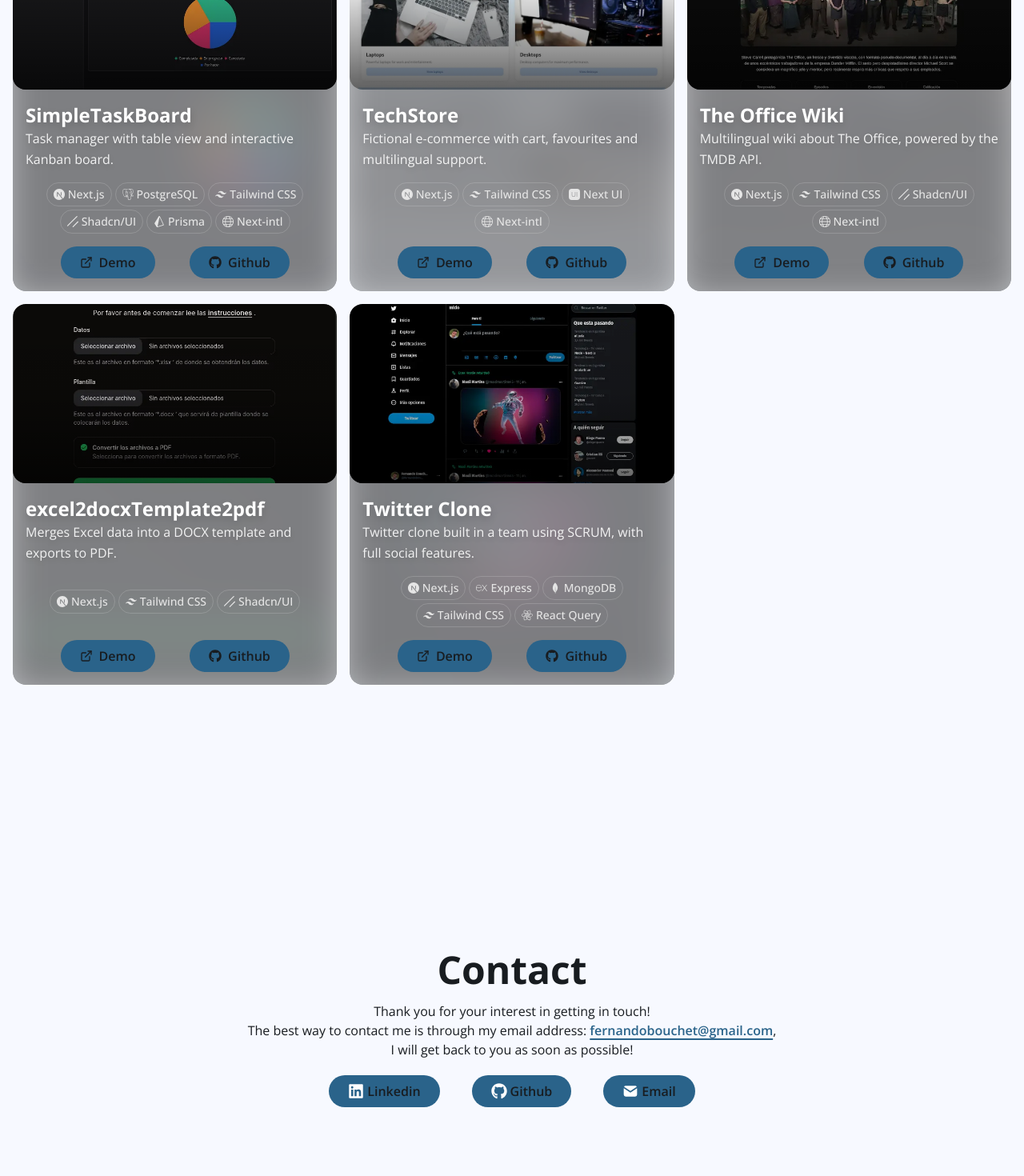
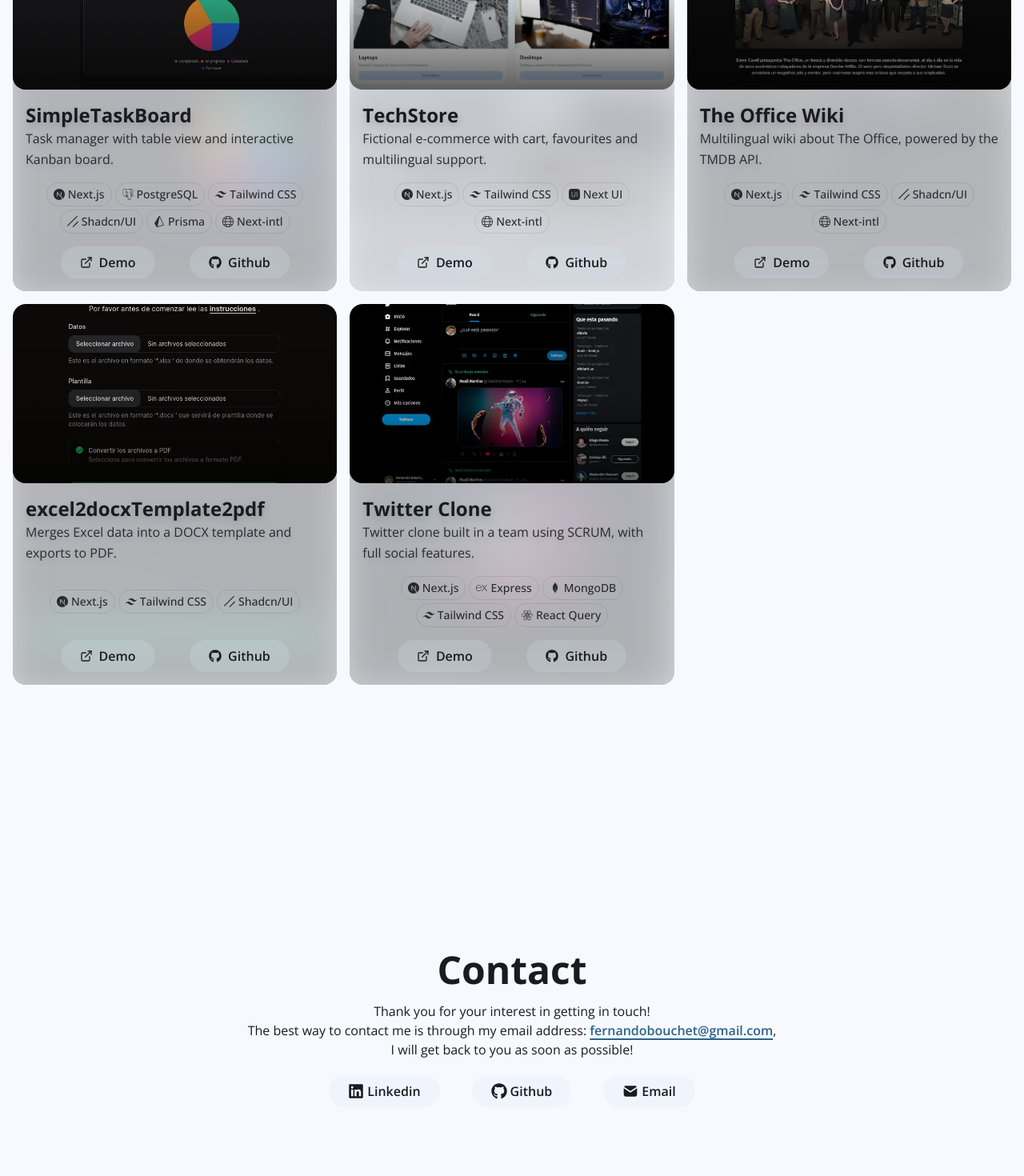
Before and after one commit to fernandobouchet/fernandobouchet.github.io, a Next.js app: page / in a window 1280 px wide. Shown: the part 1080-2550 px from the top of the page at 80% size. Built offline with nearby package versions, Linux system fonts and the light colour scheme.

Commit message:
feat: update styles

```diff
--- a/components/contact/contact-links.tsx
+++ b/components/contact/contact-links.tsx
@@ -8,19 +8,19 @@ const links = [
   {
     id: 1,
     link: "https://www.linkedin.com/in/fernandobouchet",
-    icon: <FaLinkedin className="link-icon" />,
+    icon: <FaLinkedin className="link-icon text-foreground" />,
     name: "Linkedin",
   },
   {
     id: 2,
     link: "https://github.com/fernandobouchet",
-    icon: <FaGithub className="link-icon" />,
+    icon: <FaGithub className="link-icon text-foreground" />,
     name: "Github",
   },
   {
     id: 3,
     link: "mailto:fernandobouchet@gmail.com",
-    icon: <TbMailFilled className="link-icon" />,
+    icon: <TbMailFilled className="link-icon text-foreground" />,
     name: "Email",
   },
 ];
@@ -55,7 +55,7 @@ const ContactLinks = () => {
             },
           }}
         >
-          <ButtonLink link={link.link} icon={link.icon}>
+          <ButtonLink link={link.link} icon={link.icon} variant="ghost">
             {link.name}
           </ButtonLink>
         </motion.li>
--- a/components/header/nav-item.tsx
+++ b/components/header/nav-item.tsx
@@ -22,8 +22,8 @@ const NavItem = ({ title, link }: Props) => {
       onClick={handleOnClick}
       className={`py-2 px-4 md:px-5 rounded-full transition-all ${
         activeSection === link.toLowerCase()
-          ? "bg-muted text-muted-foreground"
-          : "hover:bg-foreground/10 text-foreground"
+          ? "bg-foreground/10 text-foreground"
+          : "hover:bg-foreground/20 text-foreground"
       }`}
     >
       {title}
--- a/components/projects/card/card-image.tsx
+++ b/components/projects/card/card-image.tsx
@@ -14,9 +14,9 @@ const CardImage = ({ src }: Props) => {
         src={src}
         alt=""
         fill
-        className="object-cover scale-110 blur-xl brightness-[0.2] dark:brightness-[0.25]"
+        className="object-cover scale-110 blur-xl brightness-50 dark:brightness-[0.25]"
       />
-      <div className="absolute inset-0 bg-background/50 dark:bg-background/50" />
+      <div className="absolute inset-0 bg-background/70 dark:bg-background/50" />
     </div>
   );
 };
--- a/components/projects/card/project-card.tsx
+++ b/components/projects/card/project-card.tsx
@@ -47,7 +47,7 @@ const ProjectCard = ({ project }: Props) => {
             src={image}
             alt={title}
             fill
-            className="object-cover scale-100 group-hover:scale-105 brightness-95 dark:brightness-90 group-hover:brightness-100 transition-all duration-500"
+            className="object-cover scale-105 group-hover:scale-110 brightness-95 dark:brightness-90 group-hover:brightness-100 transition-all duration-500"
           />
         </div>
         <div className="absolute inset-0 bg-gradient-to-t from-black/60 via-black/10 to-transparent dark:from-black/70 dark:via-black/20 dark:to-transparent" />
@@ -55,19 +55,21 @@ const ProjectCard = ({ project }: Props) => {
 
       <div className="relative z-10 p-4 flex flex-col flex-1 justify-between">
         <div>
-          <h3 className="text-2xl font-bold text-white drop-shadow-lg">
+          <h3 className="text-2xl font-bold text-foreground drop-shadow-lg">
             {title}
           </h3>
-          <p className="text-base text-white/90 leading-relaxed drop-shadow-md">
+          <p className="text-base text-foreground/90 leading-relaxed drop-shadow-md">
             {language === "ES" ? info_es : info_en}
           </p>
         </div>
         <ProjectTechBadge techstack={techstack} />
         <div className="flex justify-evenly mt-auto">
-          <ButtonLink link={demo} icon={<LuExternalLink />}>
+          <ButtonLink link={demo} icon={<LuExternalLink />} variant="ghost">
             Demo
           </ButtonLink>
-          <ButtonGithub link={github}>Github</ButtonGithub>
+          <ButtonGithub link={github} variant="ghost">
+            Github
+          </ButtonGithub>
         </div>
       </div>
     </motion.div>
--- a/components/ui/badge.tsx
+++ b/components/ui/badge.tsx
@@ -9,7 +9,7 @@ interface Props {
 const Badge = ({ text, className, icon }: Props) => {
   return (
     <div
-      className={`flex min-w-fit items-center px-2 py-1 rounded-full font-medium text-xs lg:text-sm whitespace-nowrap border border-neutral-200/20 dark:border-neutral-300/20 text-neutral-200 dark:text-neutral-300 ${className}`}
+      className={`flex min-w-fit items-center px-2 py-1 rounded-full font-medium text-xs lg:text-sm whitespace-nowrap border border-foreground/10 dark:border-foreground/10 text-foreground/90 ${className}`}
     >
       <span className="flex items-center gap-1">
         {icon}
```
